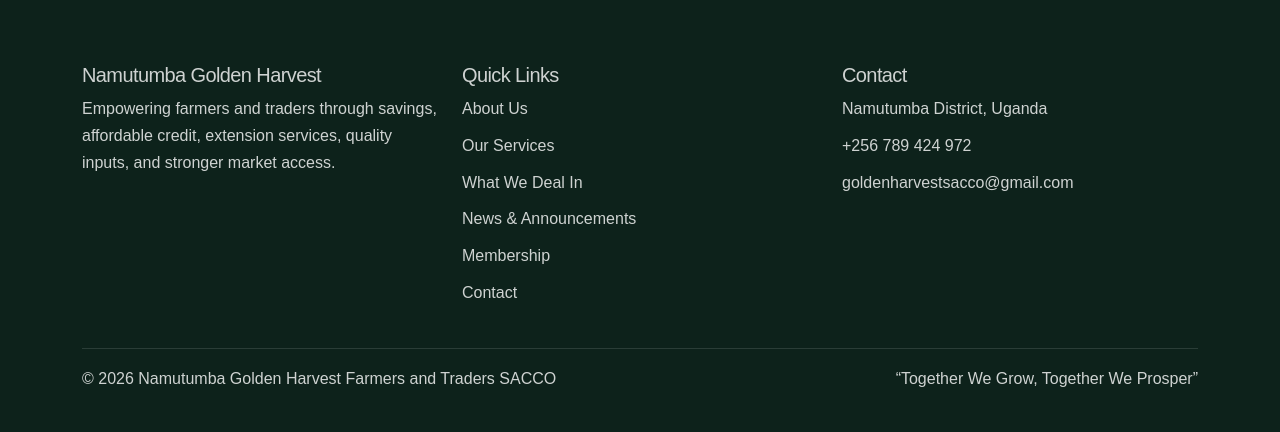
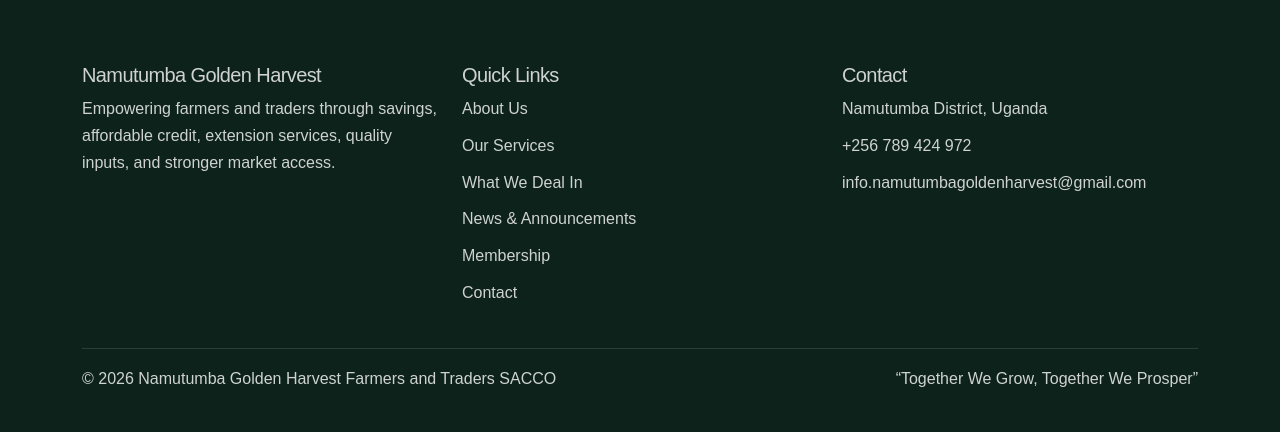
Before and after one commit to Victor-Akamuhayo/namatumbagoldenharvest, a Django app: page /contact/ in a window 1280 px wide. Shown: the part 1123-1555 px from the top of the page. Run offline with Django 5.2, Linux system fonts and the light colour scheme.

Commit message:
Update footer contact email

```diff
--- a/templates/base.html
+++ b/templates/base.html
@@ -79,7 +79,7 @@
                     <ul class="footer-links">
                         <li>Namutumba District, Uganda</li>
                         <li>+256 789 424 972</li>
-                        <li>goldenharvestsacco@gmail.com</li>
+                        <li>info.namutumbagoldenharvest@gmail.com</li>
                     </ul>
                 </div>
             </div>
```
